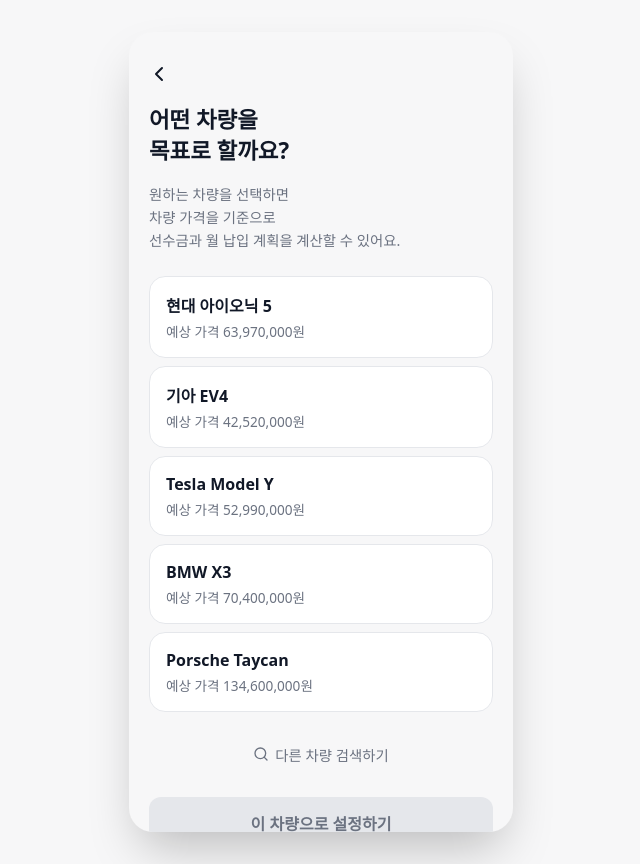
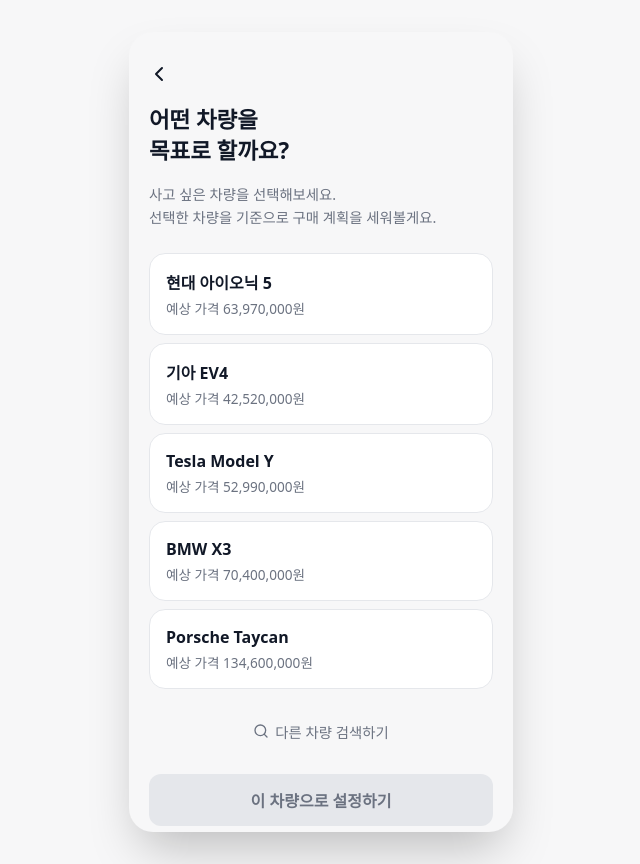
Before and after one commit to iridescentzia/chagokcar, a React (Vite) app: page /vehicle-select in a window 1280 px wide. Shown: the whole page, without its empty margins (319-959 px from the left). Built offline with nearby package versions, Linux system fonts and the light colour scheme.

Commit message:
fix : cta 문구 수정

```diff
--- a/src/index.css
+++ b/src/index.css
@@ -564,4 +564,4 @@
   font-weight: 800;
   color: var(--color-primary);
   margin: 0;
-}}
+}
--- a/src/pages/GoalSetting.tsx
+++ b/src/pages/GoalSetting.tsx
@@ -86,10 +86,10 @@
             <h1 className="page-title">
                 {selectedVehicle.name} 구매를 위해
                 <br />
-                목표를 설정해 보세요
+                목표를 설정해 보세요.
             </h1>
             <p className="page-description">
-                현재 준비한 자금과 목표 기간을 설정하면
+                목표 선수금과 현재 준비금, 목표 기간을 설정하면
                 <br />
                 매월 필요한 금액을 계산해드려요.
             </p>
@@ -112,7 +112,7 @@
                         inputMode="numeric"
                         value={downPaymentInput}
                         onChange={(e) => setDownPaymentInput(formatNumberInput(e.target.value))}
-                        placeholder="목표 선수금을 입력해주세요"
+                        placeholder="목표 선수금을 입력해주세요."
                         className="goal-input"
                     />
                     {downPaymentInput && <span className="goal-input-suffix">원</span>}
@@ -127,7 +127,7 @@
                         inputMode="numeric"
                         value={savingsInput}
                         onChange={(e) => setSavingsInput(formatNumberInput(e.target.value))}
-                        placeholder="현재 준비한 금액을 입력해주세요"
+                        placeholder="현재 준비한 금액을 입력해주세요."
                         className="goal-input"
                     />
                     {savingsInput && <span className="goal-input-suffix">원</span>}
--- a/src/pages/VehicleSelect.tsx
+++ b/src/pages/VehicleSelect.tsx
@@ -44,11 +44,9 @@
                 목표로 할까요?
             </h1>
             <p className="page-description">
-                원하는 차량을 선택하면
+                사고 싶은 차량을 선택해보세요.
                 <br />
-                차량 가격을 기준으로
-                <br />
-                선수금과 월 납입 계획을 계산할 수 있어요.
+                선택한 차량을 기준으로 구매 계획을 세워볼게요.
             </p>
 
             <div className="vehicle-list">
```
